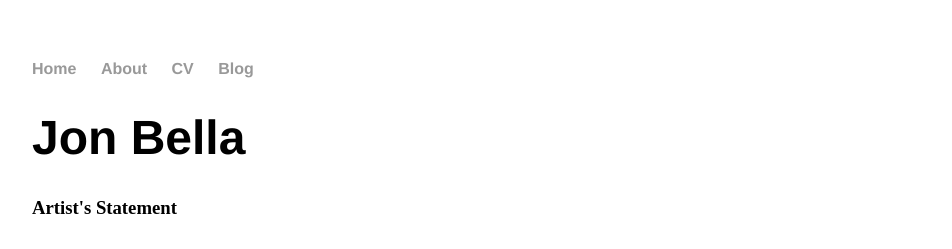
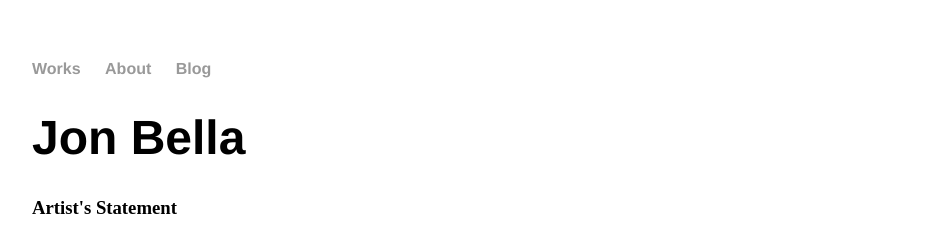
Before and after one commit to jonif0112/jonif0112.github.io, a Jekyll site: the page built from index.html, in a window 1280 px wide. Shown: the top 249 px of the page, without its empty margins (160-1112 px from the left). Built offline with Jekyll 4.4.1, drawn with Linux system fonts in a browser that asks for light colours.

Commit message:
Update default.html

```diff
--- a/_layouts/default.html
+++ b/_layouts/default.html
@@ -8,9 +8,8 @@
 		<body>
 			<nav>
 	    		<ul>
-	        		<li><a href="/">Home</a></li>
+	        		<li><a href="/">Works</a></li>
 		        	<li><a href="/about">About</a></li>
-	        		<li><a href="/cv">CV</a></li>
 	        		<li><a href="/blog">Blog</a></li>
 	    		</ul>
 			</nav>
```
